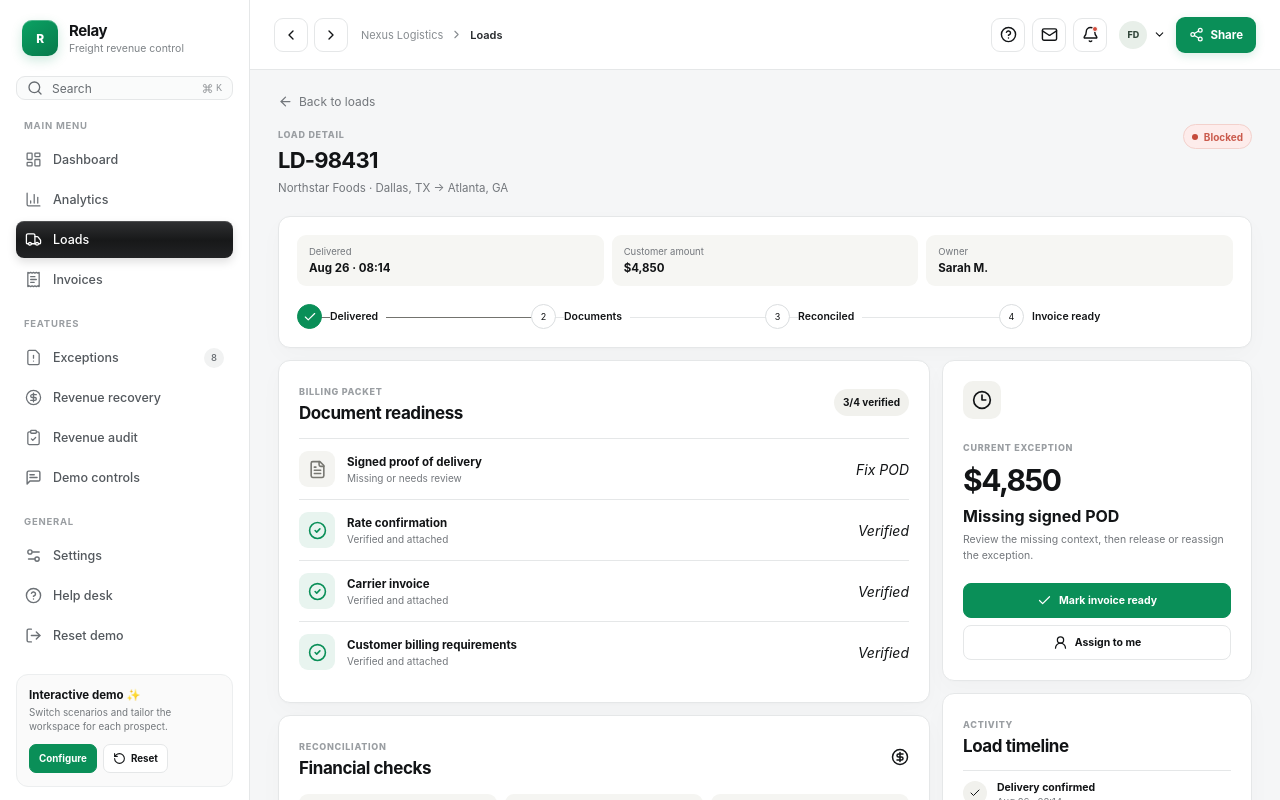
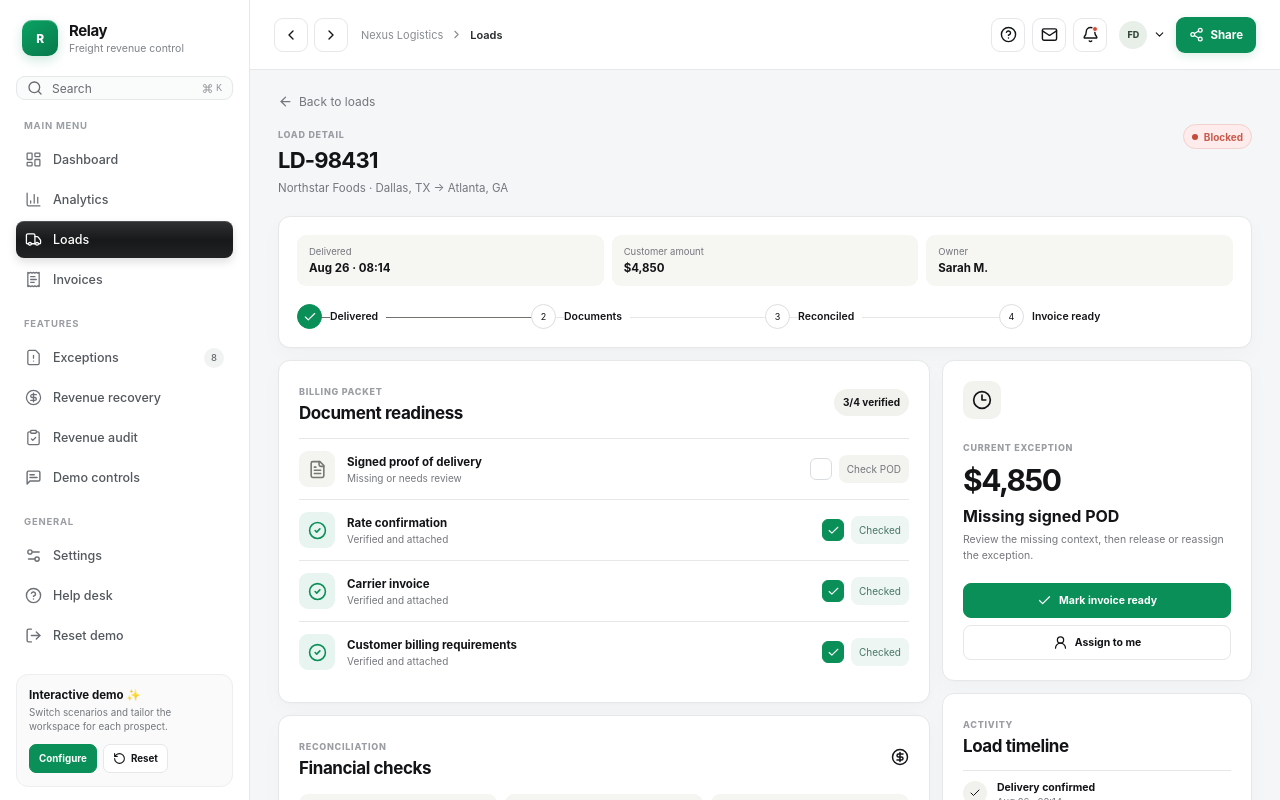
Before and after one commit to Boymyke/freight-weight-app, a Next.js app: page /loads/LD-98431 in a window 1280 px wide. Shown: the top 800 px of the page. Built offline with nearby package versions, Linux system fonts and the light colour scheme.

Commit message:
Fix app/loads/[id]/page.tsx

```diff
--- a/app/loads/[id]/page.tsx
+++ b/app/loads/[id]/page.tsx
@@ -68,11 +68,11 @@ export default function LoadDetailPage() {
           <div className="document-list">
             {documents.map(([key, label, short]) => {
               const done = load[key];
-              return <button className={`document-item ${done ? 'is-done' : ''}`} key={key} onClick={() => toggleDocument(load.id, key)}>
+              return <label className={`document-item ${done ? 'is-done' : ''}`} key={key}>
                 <span className="document-icon">{done ? <CheckCircle2 size={19}/> : <FileText size={19}/>}</span>
                 <span><strong>{label}</strong><small>{done ? 'Verified and attached' : 'Missing or needs review'}</small></span>
-                <em>{done ? 'Verified' : `Fix ${short}`}</em>
-              </button>;
+                <span className="document-check"><input type="checkbox" checked={done} onChange={() => toggleDocument(load.id, key)} aria-label={`Mark ${label} as verified`}/><i><Check size={13}/></i><em>{done ? 'Checked' : `Check ${short}`}</em></span>
+              </label>;
             })}
           </div>
         </article>
```
